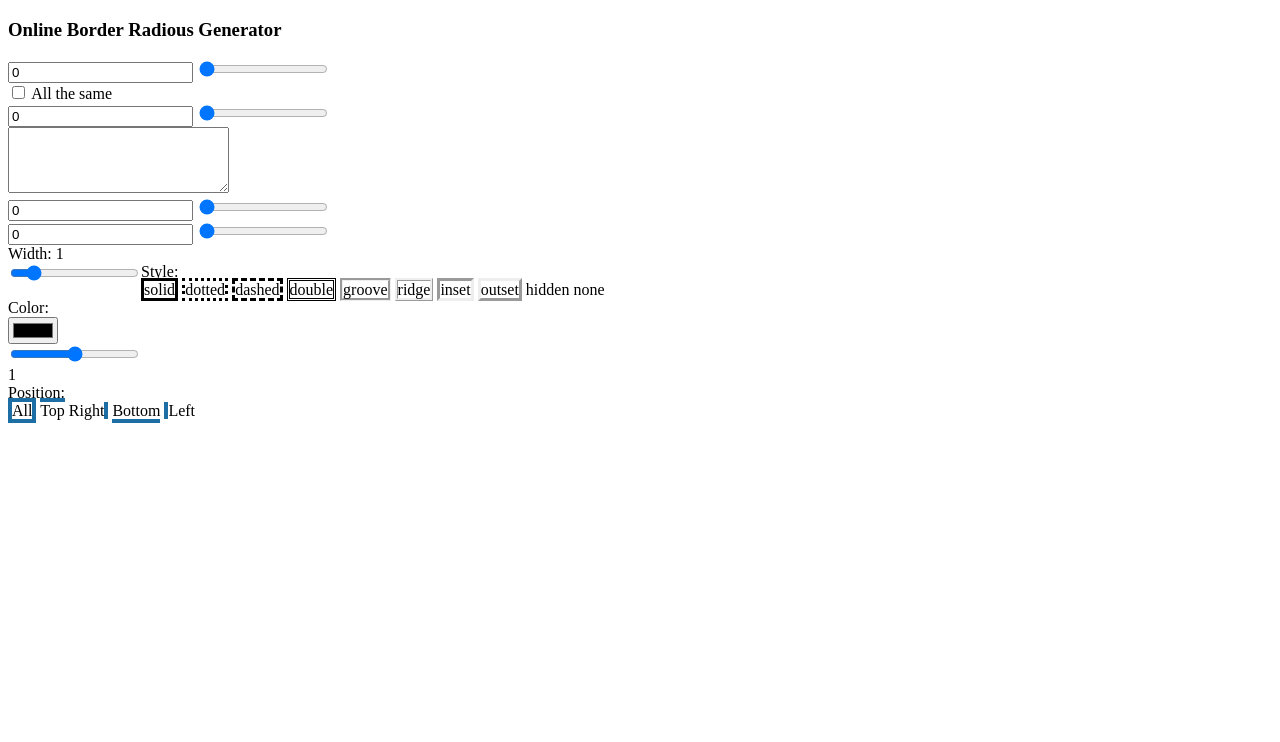
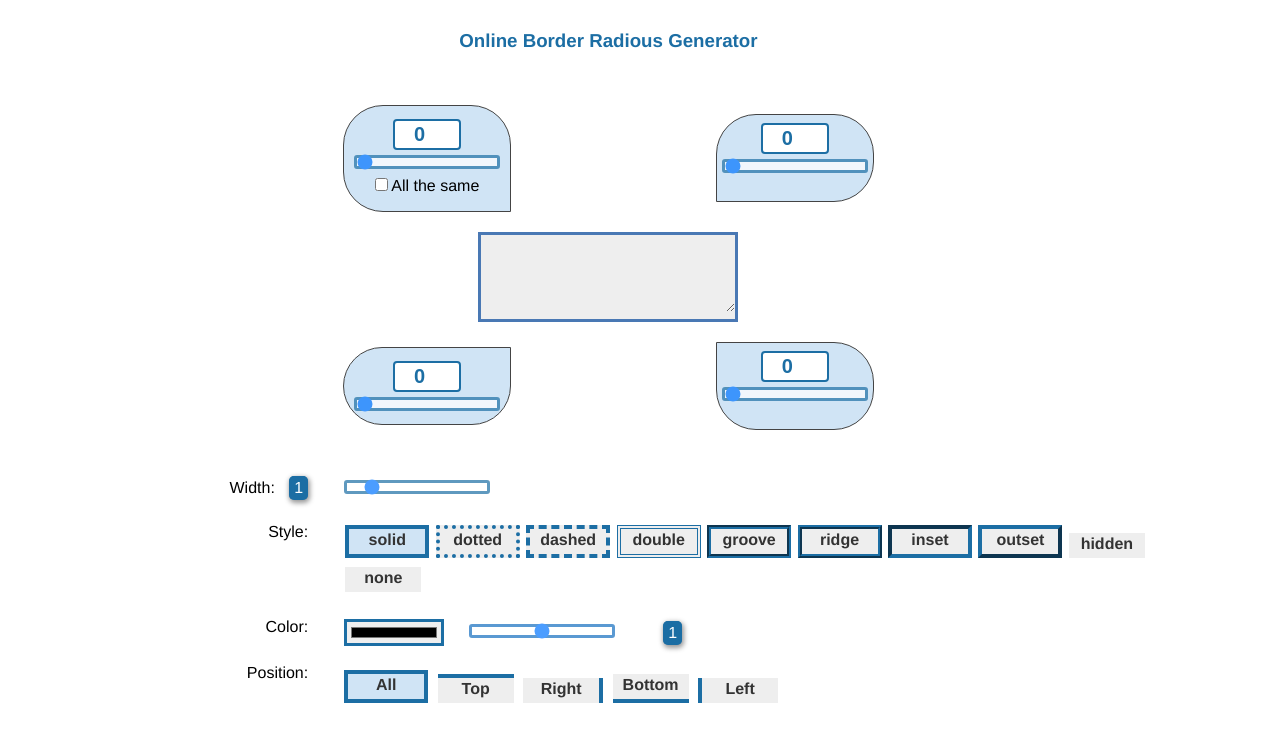
Before and after one commit to LeonelVO/Intro-JS, a plain HTML site: page index.html in a window 1280 px wide. Drawn offline with Linux system fonts and the light colour scheme.

Commit message:
cambios 2

```diff
--- a/index.html
+++ b/index.html
@@ -4,7 +4,7 @@
     <meta charset="UTF-8">
     <meta http-equiv="X-UA-Compatible" content="IE=edge">
     <meta name="viewport" content="width=device-width, initial-scale=1.0">
-    <link rel="stylesheet" href="css/style.css">
+    <link rel="stylesheet" href="style.css">
     <title>Interacción dinámica JavaScript</title>
 </head>
 
@@ -132,6 +132,6 @@
         </div>
     </footer>
     </div>
-    <script src="js/main.js"></script>
+    <script src="main.js"></script>
 </body>
 </html>
--- a/main.js
+++ b/main.js
@@ -1,21 +1,191 @@
-//alert("Hola Mundo!!!");
-//console.log("Este es otro mensaje..!!");
 
-var nombre="Leonel Vargas";
-let edad= 2;
-//edad= "No quiero decirlo";
-let titulo = document.getElementById('titulo')
+let taReview = document.getElementById('taReview');
+let radiousLT = document.getElementById('radiousLT');
+let inputLT = document.getElementById('inputLT');
 
-let mensaje = "Mi nombre es " + nombre+" y mi edad es "+(edad+20);
-console.log(mensaje);
 
-titulo.innerHTML= mensaje;
-titulo.style.color= '#0000ee';
-titulo.style.textTransform='uppercase';
+let inputRT = document.getElementById('inputRT');
+let radiousRT = document.getElementById('radiousRT');
 
-titulo.onclick=function(){
-    titulo.innerHTML="****Hola,¿Que tal?****".toLowerCase();
-    titulo.style.color= '#00eeee';
-    //titulo.innerHTML=titulo.innerHTML.style.toLowerCase();
+let inputLB = document.getElementById('inputLB');
+let radiousLB = document.getElementById('radiousLB');
+let inputRB = document.getElementById('inputRB');
+let radiousRB = document.getElementById('radiousRB');
+let allRadious = document.getElementById('allRadious');
 
+let widthBorder= document.getElementById('widthBorder');
+let border1= document.getElementById('border1');
+/* VARIABLES DE LOS BORDES BOTONES */
+let borderDotted= document.getElementById('borderDotted');
+let borderSolid= document.getElementById('borderSolid');
+let borderDashed= document.getElementById('borderDashed');
+let borderDouble= document.getElementById('borderDouble');
+let borderGroove= document.getElementById('borderGroove');
+let borderRidge= document.getElementById('borderRidge');
+let borderInset= document.getElementById('borderInset');
+let borderOutset= document.getElementById('borderOutset');
+let borderHidden= document.getElementById('borderHidden');
+let borderNone= document.getElementById('borderNone');
+
+
+let borderColor= document.getElementById('borderColor');
+let alphaBorder = document.getElementById('alphaBorder');
+let borderColorOpacity = document.getElementById('borderColorOpacity');
+
+/* LADOS DE LOS BORDES */
+let borderall= document.getElementById('borderall');
+let borderTop= document.getElementById('borderTop');
+let borderRight= document.getElementById('borderRight');
+let borderBottom= document.getElementById('borderBottom');
+let borderLeft= document.getElementById('borderLeft');
+
+var tip= "solid";
+var hex ="";
+
+
+radiousLT.oninput = function(){
+
+    inputLT.value=radiousLT.value;
+
+    if(allRadious.checked){
+        taReview.style.borderRadius = radiousLT.value +'px';
+        inputLB.value=radiousLT.value;
+        inputRT.value=radiousLT.value;
+        inputRB.value=radiousLT.value;
+    }
+    else{
+        taReview.style.borderTopLeftRadius = radiousLT.value +'px';
+    }
 };
+
+allRadious.oninput=function(e){
+    if(!allRadious.checked){
+        taReview.style.borderRadius = '0px 0px 0px';
+        inputLB.value = 0;
+        inputRT.value = 0;
+        inputRB.value = 0;
+    }
+};
+
+radiousRT.oninput = function(){
+
+    inputRT.value=radiousRT.value;
+    taReview.style.borderTopRightRadius = radiousRT.value +'px';
+};
+
+radiousRB.oninput = function(){
+
+    inputRB.value=radiousRB.value;
+    taReview.style.borderBottomRightRadius = radiousRB.value +'px';
+};
+
+radiousLB.oninput = function(){
+
+    inputLB.value=radiousLB.value;
+    taReview.style.borderBottomLeftRadius = radiousLB.value +'px';
+};
+
+var bordeWid;
+widthBorder.oninput=function(e){
+    taReview.style.borderWidth = widthBorder.value + "px";
+    bordeWid=widthBorder.value;
+};
+
+/*Grosor del borde cuando presione el boton */
+border1.onclick=function(e){
+    taReview.style.borderWidth = ' 1px ';
+    widthBorder.value=1;
+}
+
+
+
+/*CONFIGURACION DE LOS BOTONES*/
+borderSolid.onclick = function(e){
+    taReview.style.borderStyle= 'solid';
+    tip='solid';
+};
+borderDotted.onclick = function(e){
+    taReview.style.borderStyle= 'dotted';
+    tip='dotted';
+};
+borderDashed.onclick = function(e){
+    taReview.style.borderStyle= 'dashed';
+    tip='dashed';
+};
+borderDouble.onclick = function(e){
+    taReview.style.borderStyle= 'double';
+    tip='double';
+};
+borderGroove.onclick = function(e){
+    taReview.style.borderStyle= 'groove';
+    tip='groove';
+};
+borderRidge.onclick = function(e){
+    taReview.style.borderStyle= 'ridge';
+    tip='ridge';
+};
+borderInset.onclick = function(e){
+    taReview.style.borderStyle= 'inset';
+    tip='inset';
+};
+borderOutset.onclick = function(e){
+    taReview.style.borderStyle= 'outset';
+    tip='outset';
+};
+borderHidden.onclick = function(e){
+    taReview.style.borderStyle= 'hidden';
+    tip='hidden';
+};
+borderNone.onclick = function(e){
+    taReview.style.borderStyle= 'none';
+    tip='none';
+};
+//////SEGUNDA PARTE/////////////////////
+
+var red = parseInt(hex[1]+hex[2],16);
+var green = parseInt(hex[3]+hex[4],16);
+var blue = parseInt(hex[5]+hex[6],16);
+console.log(red,green,blue);
+
+borderColor.oninput = function(e){
+    taReview.style.borderColor = borderColor.value;
+    hex = borderColor.value;
+
+}
+
+
+/* Transparencia del borde */
+alphaBorder.oninput = function(e) {
+
+    var red = parseInt(hex[1]+hex[2],16);
+    var green = parseInt(hex[3]+hex[4],16);
+    var blue = parseInt(hex[5]+hex[6],16);
+
+     taReview.style.border= widthBorder.value + "px " + tip  + " rgba("+red+", "+green+", "+blue+", "+ (alphaBorder.value/100)+")";
+
+    }
+
+borderColorOpacity.onclick=function(e){
+    alphaBorder.value=100;
+    taReview.style.borderColor = borderColor.value;
+};
+
+/* Define el posicionamiento del borde */
+
+borderTop.onclick = function(e){
+    taReview.style.borderWidth = bordeWid + "px 0px 0px 0px";
+
+ };
+borderRight.onclick = function(e){
+    taReview.style.borderWidth =  "0px "+bordeWid+"px 0px 0px";
+ };
+borderBottom.onclick = function(e){
+    taReview.style.borderWidth =  "0px 0px "+bordeWid+"px 0px";
+
+ };
+ borderLeft.onclick = function(e){
+    taReview.style.borderWidth =  "0px 0px 0px "+bordeWid+"px";
+ };
+ borderall.onclick = function(e){
+    taReview.style.borderWidth =  bordeWid + "px";
+ };
--- /dev/null
+++ b/style.css
@@ -0,0 +1,283 @@
+body{
+    font-family: 'Source Sans Pro', Helvetica, Arial, sans-serif !important;
+    line-height: 1.5;
+    overflow-x: hidden;
+    height: 100%;
+}
+.principal{
+    display: block;
+    max-width: 95%;
+    overflow-x: hidden;
+    padding-bottom: 30px;
+}
+header{
+    display: flex;
+    justify-content: center;
+}
+.h4{
+    position: static;
+    color: #1C6EA4;
+    font-weight: bold;
+}
+.main{
+  margin: 1rem 20rem 1rem 20rem;
+  display: flex;
+  justify-content: center;
+  text-align: center;
+  flex-direction: column;
+  column-gap: 3;
+}
+.container-border{
+    display: grid;
+    align-items: center;
+    padding: 15px;
+    grid-template-columns: auto 5fr auto;
+}
+.container-center{
+    padding: 5px;
+    display: grid;
+    justify-content: center;
+    grid-template-columns: repeat(5, 1fr);
+}
+
+.radious{
+    grid-column: 3 / 4;
+    border: 3px solid rgb(73, 120, 180);
+    background-color: #eee;
+}
+textarea{
+    text-align: left;
+    outline: none !important;
+    font-weight: bold;
+    font-size: 14px;
+    background: transparent;
+    border: none;
+    overflow: hidden;
+}
+.border-div{
+    display: flex;
+    flex-direction: column;
+    column-gap: 3;
+    align-items: center;
+    gap: 5px;
+}
+.tb-iz{
+    border: 1px solid #444444;
+    border-radius: 40px 40px 0px 40px;
+    border-spacing: 0.5rem;
+    border-collapse: collapse;
+    padding: 13px;
+    background-color: #D0E4F5;
+    width: 140px;
+}
+.tb-der{
+    border: 1px solid #444444;
+    border-radius: 40px 40px 40px 0px;
+    border-spacing: 0.5rem;
+    border-collapse: collapse;
+    padding: 0.5rem;
+    background-color: #D0E4F5;
+    height: 70px;
+    width: 140px;
+}
+.db-iz{
+    border: 1px solid #444444;
+    border-radius: 40px 0px 40px 40px;
+    border-spacing: 0.5rem;
+    border-collapse: collapse;
+    padding: 13px;
+    background-color: #D0E4F5;
+    width: 140px;
+}
+.db-der{
+    border: 1px solid #444444;
+    border-radius: 0px 40px 40px 40px;
+    border-spacing: 0.5rem;
+    border-collapse: collapse;
+    padding: 0.5rem;
+    background-color: #D0E4F5;
+    height: 70px;
+    width: 140px;
+}
+button, input {
+    overflow: visible;
+
+}
+button, input, optgroup, select, textarea {
+    font-family: sans-serif;
+    font-size: 100%;
+    line-height: 1.15;
+    margin: 0;
+}
+
+.inputNumber{
+    margin-bottom: 15px;
+    width: 60px;
+    font-size: 18px;
+    border: 2px solid #1c6EA4;
+    font-size: 15px;
+    font-weight: bold;
+    margin: 0 10px;
+    border-radius: 4px;
+    padding: 2px;
+    font-size: 20px;
+    color: #1C6EA4;
+    text-align: center;
+
+}
+label{
+    cursor: pointer;
+}
+
+.slidecontainer {
+    width: 100%; /* Width of the outside container */
+  }
+  #slideBorder{
+      display: grid;
+      grid-template-rows: auto, auto;
+  }
+
+  .slider {
+    -webkit-appearance: none;
+    width: 140px;
+    height: .5em;
+    border-radius: 3px;
+    background: #ffffff;
+    border-color: #1c6EA4;
+    border-style: solid;
+    outline: none;
+    cursor: pointer;
+    opacity: 0.7;
+    -webkit-transition: .3s;
+    transition: opacity .2s;
+  }
+
+  .slider2 {
+    -webkit-appearance: none;
+    width: 140px;
+    height: .5em;
+    border-radius: 3px;
+    background: #ffffff;
+    border-color: rgb(21, 110, 192);
+    border-style: solid;
+    outline: none;
+    opacity: 0.7;
+    cursor: pointer;
+    -webkit-transition: .2s;
+    transition: opacity .2s;
+
+  }
+
+  input#borderRadiusAllTheSame {
+    width: 20px !important;
+    margin: 0 !important;
+    font-size: 30px !important;
+}
+.generator8 input {
+    border: 2px solid #1c6EA4;
+    border-radius: 4px;
+    padding: 2px;
+    font-size: 20px;
+    color: #1190e4;
+    text-align: center;
+}
+.sharpCornerBL {
+    border-radius: 30px 50px 30px 0;
+}
+.verticalAlignTop {
+    vertical-align: top;
+}
+
+    .sharpCornerTR {
+        border-radius: 30px 0 30px 50px;
+    }
+    .sharpCornerTL {
+        border-radius: 0 30px 50px 30px;
+    }
+
+    .settingRow {
+        clear: both;
+        padding: 5px 0 0 0;
+    }
+    .settingRowLabel {
+        float: left;
+        width: 24%;
+        padding: 5px 1%;
+        text-align: right;
+    }
+    .settingRowInput {
+        float: right;
+        width: 70%;
+        padding: 9px 2% 5px;
+    }
+    .resetToThis {
+        display: inline-block;
+        cursor: pointer;
+        padding: 0 5px;
+        background: #1C6EA4;
+        color: #FFF;
+        border-radius: 5px;
+        box-shadow: inset 0 2px 5px 1px #1C6EA4, 1px 2px 5px 1px #999;
+        margin: 0 0 0 10px;
+    }
+    .settingRowInput {
+        float: right;
+        width: 70%;
+        padding: 9px 2% 5px;
+    }
+
+   #borderStyles > a {
+        width: 50px;
+    }
+    #borderStyles > a {
+        display: inline-block;
+        border: 4px solid #1C6EA4;
+        margin: 1px;
+        cursor: pointer;
+        overflow: hidden;
+        color: #333;
+        padding: 0 8px;
+        line-height: 22px;
+        height: 25px;
+        text-align: center;
+        width: 60px;
+        background-color: #eee;
+    }
+    #backgroundRepeatSelect > a:hover, a.selected, #backgroundAttachmentSelect > a:hover, #borderStyles > a:hover, #borderOrOutline > a:hover, #whichBorder > a:hover {
+        background-color: #D0E4F5 !important;
+    }
+     h1,  h2,  h3,  h4,  a,  a:active,  a:hover,  a:visited {
+        color: #1C6EA4;
+        font-weight: bold;
+    }
+
+    #borderColor {
+        width: 100px;
+        margin-right: 20px;
+        border: 3px solid  #1C6EA4;
+        box-shadow: #73aace46 unset;
+    }
+    .wrapBorderOpacity {
+        margin-right: 20px;
+    }
+    .wrapBackgroundOpacity, .wrapBorderOpacity {
+        width: 160px;
+        display: inline-block;
+    }
+
+    .clearfix {
+        display: block;
+    }
+    #whichBorder > a {
+        display: inline-block;
+        margin: 5px 5px 1px 0;
+        cursor: pointer;
+        overflow: hidden;
+        color: #333;
+        padding: 0 8px;
+        line-height: 22px;
+        height: 25px;
+        text-align: center;
+        width: 60px;
+        background-color: #eee;
+    }
```
